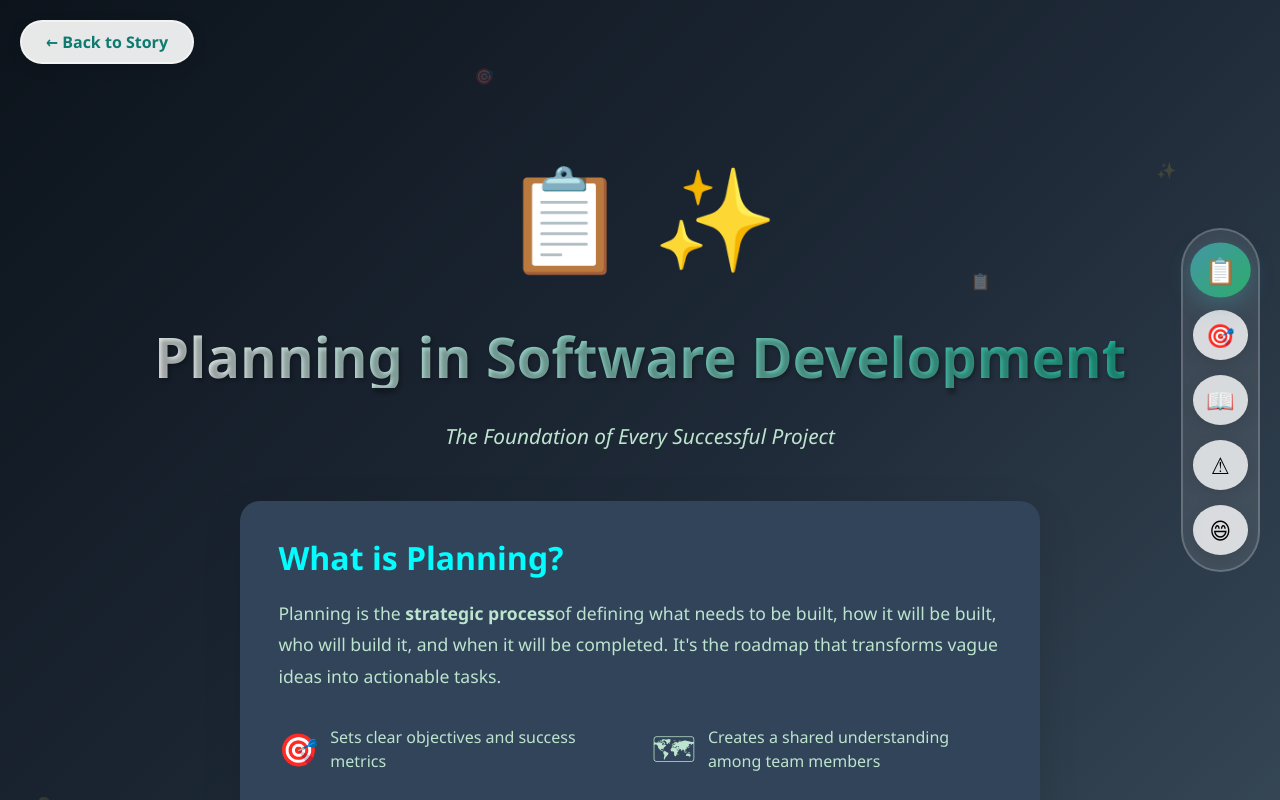
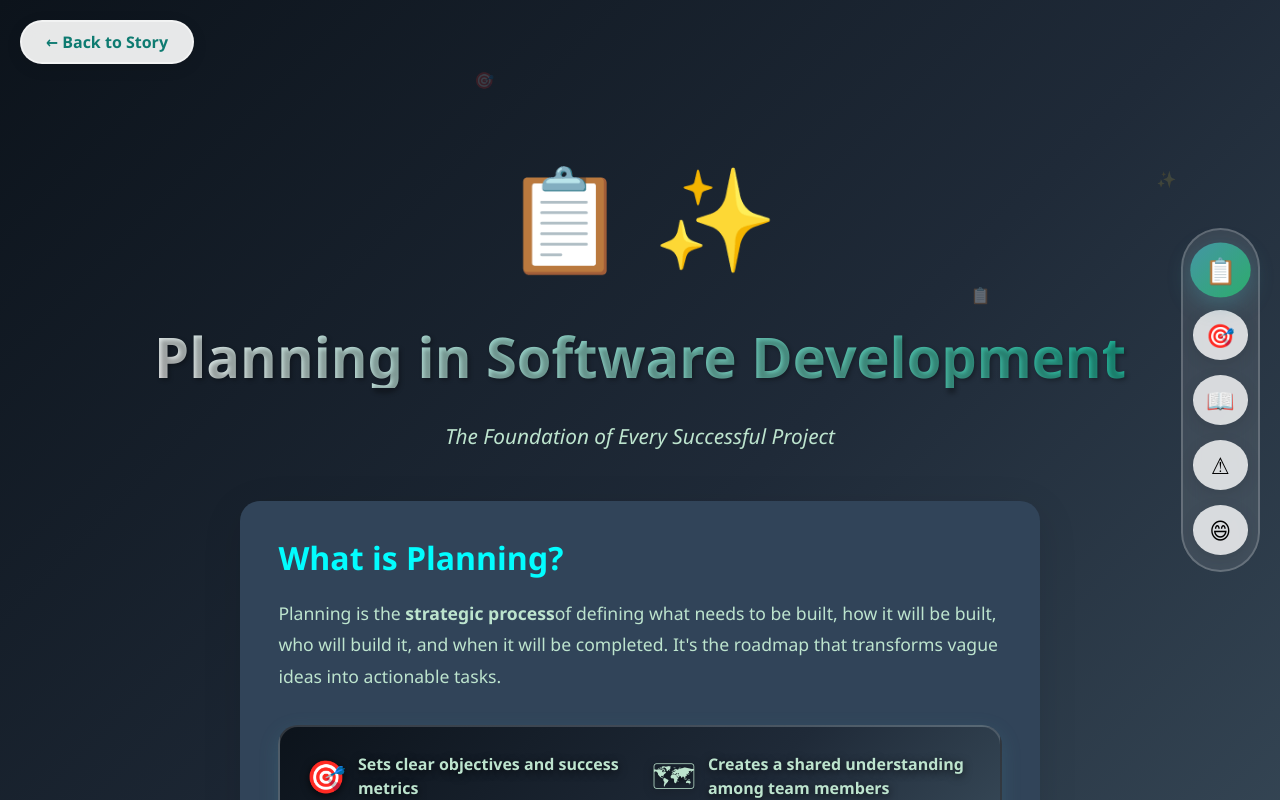
Before and after one commit to Sripradha17/Software-Development-Process, a React (Vite) app: page /planning in a window 1280 px wide. Shown: the top 800 px of the page. Built offline with nearby package versions, Linux system fonts and the light colour scheme.

Commit message:
update styling and display format

```diff
--- a/src/pages/styles.jsx
+++ b/src/pages/styles.jsx
@@ -634,6 +634,11 @@ const style = {
     gridTemplateColumns: "repeat(auto-fit, minmax(250px, 1fr))",
     gap: "1.5rem",
     marginTop: "2rem",
+    background: "linear-gradient(135deg, #0c131b 0%, #1f2a38 60%, #3c4f5e 100%)",
+    borderRadius: "20px",
+    border: "2px solid rgba(255,255,255,0.15)",
+    boxShadow: "0 6px 20px rgba(68, 150, 165, 0.2)",
+    padding: "clamp(1rem, 2vw, 2rem)",
   },
   keyPoint: {
     display: "flex",
@@ -641,6 +646,8 @@ const style = {
     gap: "12px",
     fontSize: "clamp(0.9rem, 1.5vw, 1rem)",
     color: "#bde4ceff",
+    fontWeight: "600",
+    textShadow: "0 2px 8px rgba(0,0,0,0.7)",
   },
   keyPointIcon: {
     fontSize: "clamp(1.5rem, 2.5vw, 2rem)",
@@ -877,10 +884,11 @@ const style = {
   jokeContainer: {
     maxWidth: "800px",
     width: "100%",
-    backgroundColor: "rgba(255, 255, 255, 0.95)",
+    background: "linear-gradient(135deg, #0c131b 0%, #1f2a38 60%, #3c4f5e 100%)",
     borderRadius: "20px",
     padding: "clamp(2rem, 4vw, 3rem)",
-    boxShadow: "0 10px 40px rgba(0, 0, 0, 0.1)",
+    boxShadow: "0 10px 40px rgba(68, 150, 165, 0.2)",
+    border: "2px solid rgba(255,255,255,0.15)",
   },
   jokeIcon: {
     fontSize: "clamp(60px, 10vw, 80px)",
@@ -890,21 +898,24 @@ const style = {
   jokeTitle: {
     fontSize: "clamp(1.5rem, 3vw, 2rem)",
     fontWeight: "700",
-    color: "#333",
     textAlign: "center",
     marginBottom: "2rem",
+    background: "linear-gradient(135deg, #4bb1b4ff 0%, #325fa1ff 100%)",
+    WebkitBackgroundClip: "text",
+    WebkitTextFillColor: "transparent",
+    backgroundClip: "text",
   },
   jokeBox: {
-    backgroundColor: "#fef5e7",
+    backgroundColor: "rgba(255,255,255,0.08)",
     borderRadius: "15px",
     padding: "clamp(1.5rem, 3vw, 2rem)",
     marginBottom: "1.5rem",
-    border: "2px solid #f9e79f",
+    border: "2px solid #4bb1b4ff",
   },
   jokeSetup: {
     fontSize: "clamp(1rem, 1.8vw, 1.1rem)",
     fontWeight: "600",
-    color: "#333",
+    color: "#bde4ceff",
     marginBottom: "1rem",
     lineHeight: 1.6,
   },
@@ -914,6 +925,7 @@ const style = {
     color: "#4aa07cff",
     fontWeight: "600",
     lineHeight: 1.6,
+    textShadow: "0 2px 8px rgba(0,0,0,0.7)",
   },
   wisdomBox: {
     backgroundColor: "#e8f5e9",
@@ -981,6 +993,199 @@ const style = {
     transition: "all 0.3s ease",
     boxShadow: "0 6px 25px rgba(68, 150, 165, 0.3)",
   },
+  //modal section
+    // Modal styles for Planning Types
+  modalOverlay: {
+    position: "fixed",
+    top: 0,
+    left: 0,
+    width: "100vw",
+    height: "100vh",
+    background: "rgba(0,0,0,0.55)",
+    display: "flex",
+    alignItems: "center",
+    justifyContent: "center",
+    zIndex: 2000,
+    padding: "2vw",
+  },
+  modalContainer: {
+    borderRadius: "24px",
+    boxShadow: "0 16px 48px rgba(0,0,0,0.35)",
+    padding: "2.5rem 2.5rem 2rem 2.5rem",
+    minWidth: "340px",
+    maxWidth: "420px",
+    width: "100%",
+    maxHeight: "80vh",
+    overflowY: "auto",
+    position: "relative",
+    display: "flex",
+    flexDirection: "column",
+    alignItems: "center",
+    color: "#fff",
+    fontFamily: "'Segoe UI', Tahoma, Geneva, Verdana, sans-serif",
+  },
+  modalCloseBtn: {
+    position: "absolute",
+    top: 18,
+    right: 22,
+    background: "#fff",
+    border: "none",
+    borderRadius: "50%",
+    width: 10,
+    height: 10,
+    fontSize: 10,
+    cursor: "pointer",
+    boxShadow: "0 2px 8px rgba(0,0,0,0.12)",
+    display: "flex",
+    alignItems: "center",
+    justifyContent: "center",
+    fontWeight: 700,
+  },
+  modalTitle: {
+    marginBottom: "1.5rem",
+    fontWeight: 800,
+    fontSize: "1.35rem",
+    textAlign: "center",
+    letterSpacing: "0.5px",
+  },
+  modalFailure: {
+    marginBottom: "1.5rem",
+    width: "100%",
+    textAlign: "left",
+    background: "#fff5f5",
+    borderRadius: "12px",
+    padding: "1.1rem 1rem 0.7rem 1rem",
+    color: "#c53030",
+    boxShadow: "0 2px 8px rgba(255, 192, 203, 0.08)",
+  },
+  modalFailureTitle: {
+    color: "#c53030",
+    marginBottom: "0.5rem",
+    fontWeight: 700,
+    fontSize: "1.05rem",
+  },
+  modalFailureText: {
+    color: "#742a2a",
+    fontSize: "1rem",
+    lineHeight: 1.7,
+    margin: 0,
+  },
+  modalFix: {
+    width: "100%",
+    textAlign: "left",
+    background: "#f0fff4",
+    borderRadius: "12px",
+    padding: "1.1rem 1rem 0.7rem 1rem",
+    color: "#22543d",
+    boxShadow: "0 2px 8px rgba(173, 255, 47, 0.08)",
+  },
+  modalFixTitle: {
+    color: "#22543d",
+    marginBottom: "0.5rem",
+    fontWeight: 700,
+    fontSize: "1.05rem",
+  },
+  modalFixText: {
+    color: "#22543d",
+    fontSize: "1rem",
+    lineHeight: 1.7,
+    margin: 0,
+  },
+    drawbackTypeCard: {
+    backgroundColor: "rgb(49, 68, 89)",
+    borderRadius: "20px",
+    overflow: "hidden",
+    boxShadow: "0 12px 40px rgba(0, 0, 0, 0.2)",
+    transition: "all 0.3s ease",
+    border: "2px solid rgba(255,255,255,0.05)",
+    display: "flex",
+    flexDirection: "column",
+    height: "100%",
+  },
+  drawbackTypeHeader: {
+    padding: "clamp(1.5rem, 3vw, 2rem)",
+    display: "flex",
+    alignItems: "center",
+    gap: "15px",
+    color: "white",
+  },
+  drawbackTypeEmoji: {
+    fontSize: "clamp(2rem, 4vw, 2.5rem)",
+  },
+  drawbackTypeName: {
+    fontSize: "clamp(1.2rem, 2.5vw, 1.5rem)",
+    fontWeight: "700",
+    margin: 0,
+  },
+  drawbackTypeContent: {
+    padding: "clamp(1.5rem, 3vw, 2rem)",
+    display: "flex",
+    flexDirection: "column",
+    justifyContent: "flex-start",
+    flexGrow: 1,
+  },
+  drawbackTypeTitle: {
+    fontSize: "clamp(1.1rem, 2vw, 1.3rem)",
+    fontWeight: "700",
+    color: "#bde4ceff",
+    marginBottom: "1rem",
+  },
+  drawbackTypeScenario: {
+    fontSize: "clamp(0.95rem, 1.6vw, 1.05rem)",
+    lineHeight: 1.7,
+    color: "#4aa07cff",
+    marginBottom: "1.5rem",
+  },
+  drawbackRevealButton: {
+    width: "100%",
+    padding: "clamp(10px, 2vw, 12px) clamp(20px, 3vw, 24px)",
+    fontSize: "clamp(0.95rem, 1.6vw, 1rem)",
+    fontWeight: "600",
+    border: "none",
+    borderRadius: "10px",
+    color: "white",
+    cursor: "pointer",
+    transition: "all 0.3s ease",
+    marginBottom: "1rem",
+    marginTop: "auto",
+    background: "#4bb1b4ff",
+  },
+  drawbackFailureBox: {
+    backgroundColor: "#fff5f5",
+    border: "2px solid #feb2b2",
+    borderRadius: "10px",
+    padding: "clamp(1rem, 2vw, 1.5rem)",
+    marginTop: "1rem",
+  },
+  drawbackFailureTitle: {
+    fontSize: "clamp(1rem, 1.8vw, 1.1rem)",
+    fontWeight: "700",
+    color: "#c53030",
+    marginBottom: "0.5rem",
+  },
+  drawbackFailureText: {
+    fontSize: "clamp(0.9rem, 1.5vw, 1rem)",
+    lineHeight: 1.6,
+    color: "#742a2a",
+  },
+  drawbackFixBox: {
+    backgroundColor: "#f0fff4",
+    border: "2px solid #9ae6b4",
+    borderRadius: "10px",
+    padding: "clamp(1rem, 2vw, 1.5rem)",
+    marginTop: "1rem",
+  },
+  drawbackFixTitle: {
+    fontSize: "clamp(1rem, 1.8vw, 1.1rem)",
+    fontWeight: "700",
+    color: "#22543d",
+    marginBottom: "0.5rem",
+  },
+  drawbackFixText: {
+    fontSize: "clamp(0.9rem, 1.5vw, 1rem)",
+    lineHeight: 1.6,
+    color: "#22543d",
+  },
   // Media query helpers for responsive design
   // Note: Responsive design is achieved using:
   // 1. clamp() for fluid typography and spacing
```
Also changed, not shown: src/pages/planning.jsx (+72 -64 lines).
